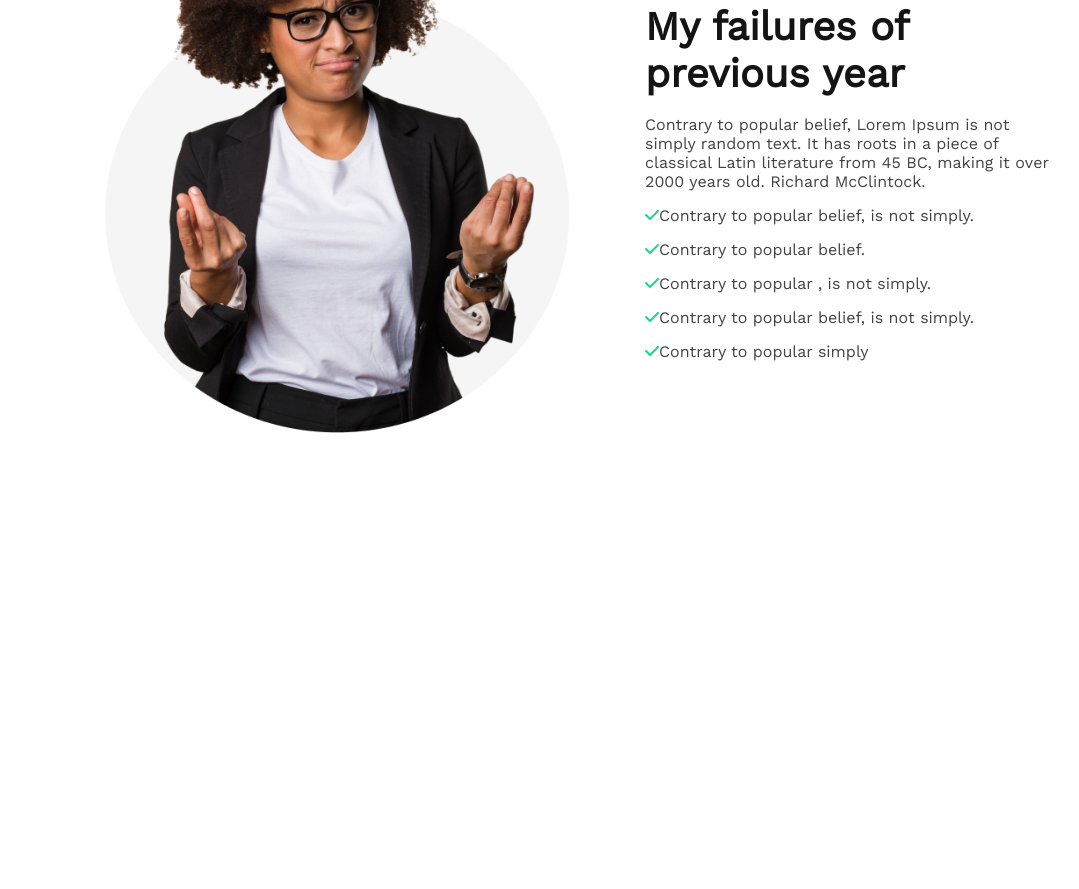
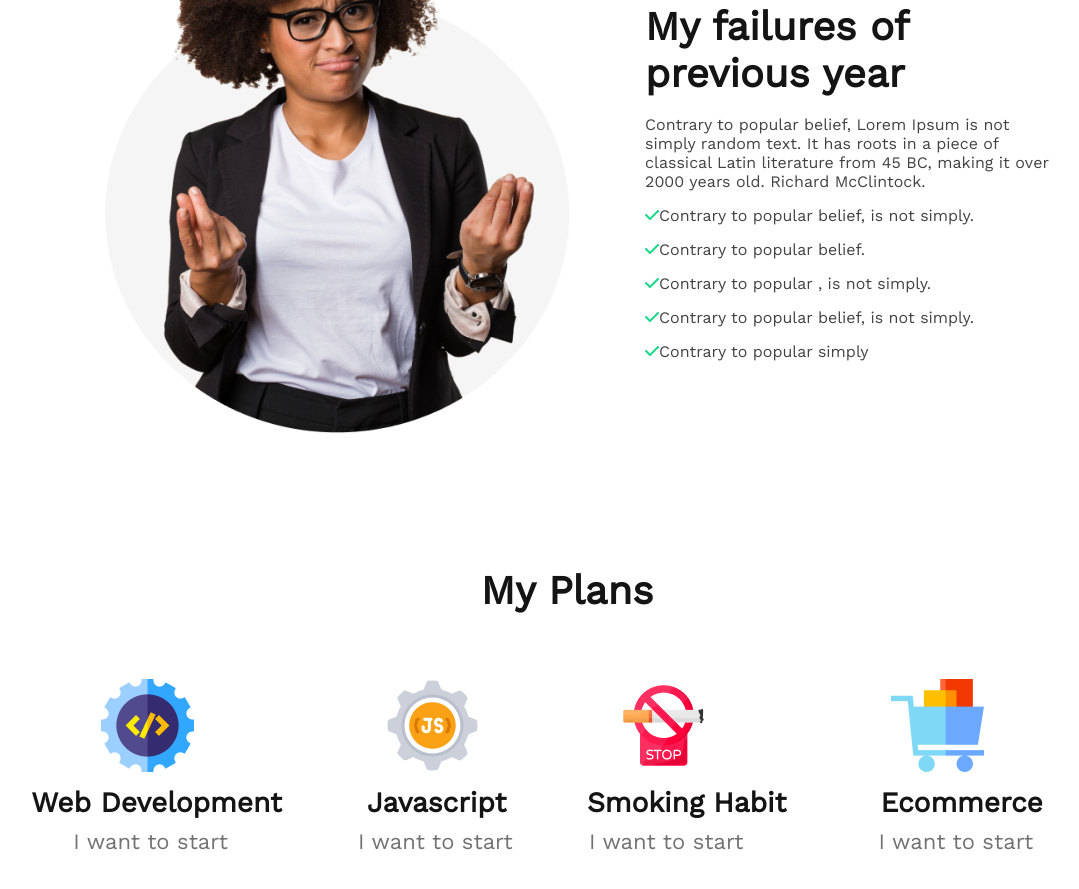
Before and after one commit to Rimaakter1/Assignment-1-Reset-6-, a plain HTML site: page index.html in a window 1280 px wide. Shown: the part 1067-1956 px from the top of the page, without its empty margins (73-1152 px from the left). Before the commit the page ends 1504 px from the top, so only its background shows below. Drawn offline with nearby package versions, Linux system fonts and the light colour scheme.

Commit message:
plan-section

```diff
--- a/index.html
+++ b/index.html
@@ -48,7 +48,32 @@
                 </ul>
             </div>
         </section>
-
+        <!-- plan section  -->
+        <section class="plan-section">
+            <h1 id="plan-title">My Plans</h1>
+            <div class="plan-container">
+                <div class="plan-1">
+                    <img src="images/icons/web.png" alt="">
+                    <h2 id="plan-img-title1">Web Development</h2>
+                    <p class="plan-desc1">I want to start</p>
+                </div>
+                <div>
+                    <img src="images/icons/js.png" alt="">
+                    <h2 id="plan-img-title2">Javascript</h2>
+                    <p class="plan-desc1">I want to start</p>
+                </div>
+                <div>
+                    <img src="images/icons/smoke.png" alt="">
+                    <h2 id="plan-img-title3">Smoking Habit</h2>
+                    <p class="plan-desc1">I want to start</p>
+                </div>
+                <div class="plan-4">
+                    <img src="images/icons/ecom.png" alt="">
+                    <h2 id="plan-img-title4">Ecommerce</h2>
+                    <p id="plan-desc4">I want to start</p>
+                </div>
+            </div>
+        </section>
     </main>
     <footer>
 
--- a/styles/style.css
+++ b/styles/style.css
@@ -80,3 +80,74 @@ ul li i {
     color: #16D887;
 
 }
+
+/* plan sectio style  */
+.plan-section {
+    margin-top: 130px;
+    margin-bottom: 125px;
+
+}
+
+#plan-title {
+    font-weight: 700;
+    font-size: 40px;
+    text-align: center;
+    margin-bottom: 65px;
+    color: #151414;
+}
+
+.plan-container {
+    display: flex;
+    justify-content: space-evenly;
+
+}
+
+.plan-1 {
+    margin-left: 70px;
+}
+
+.plan-4 {
+    margin-right: 60px;
+}
+
+#plan-img-title1 {
+    margin: 10px 0 10px -70px;
+    color: #151414;
+    font-weight: 700;
+    font-size: 28px;
+}
+
+#plan-img-title2 {
+    margin: 10px 0 10px -19px;
+    color: #151414;
+    font-weight: 700;
+    font-size: 28px;
+}
+
+#plan-img-title3 {
+    margin: 10px 0 10px -30px;
+    color: #151414;
+    font-weight: 700;
+    font-size: 28px;
+}
+
+#plan-img-title4 {
+    margin: 10px 0 10px -10px;
+    color: #151414;
+    font-weight: 700;
+    font-size: 28px;
+}
+
+.plan-desc1 {
+    margin-left: -28px;
+    font-weight: 500;
+    font-size: 22px;
+    color: #737272;
+}
+
+#plan-desc4 {
+    margin-left: -12px;
+    font-weight: 500;
+    font-size: 22px;
+    color: #737272;
+}
```
